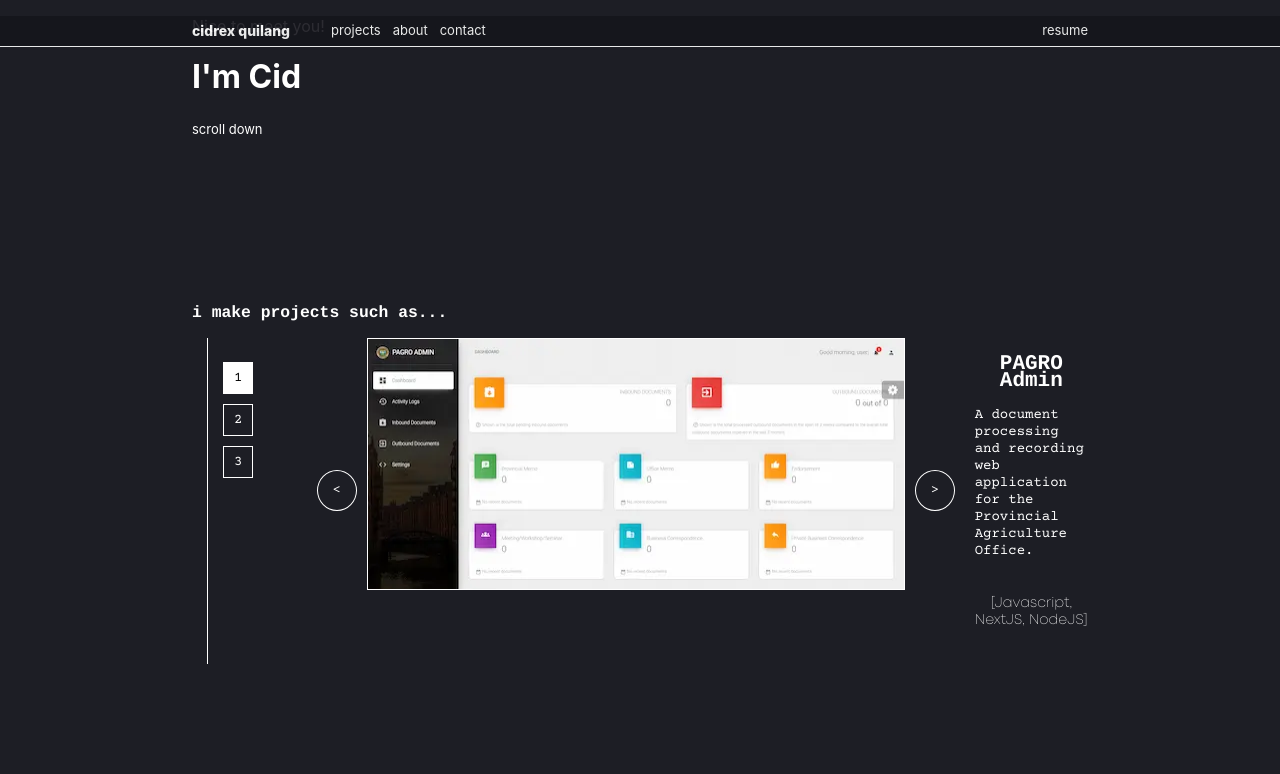
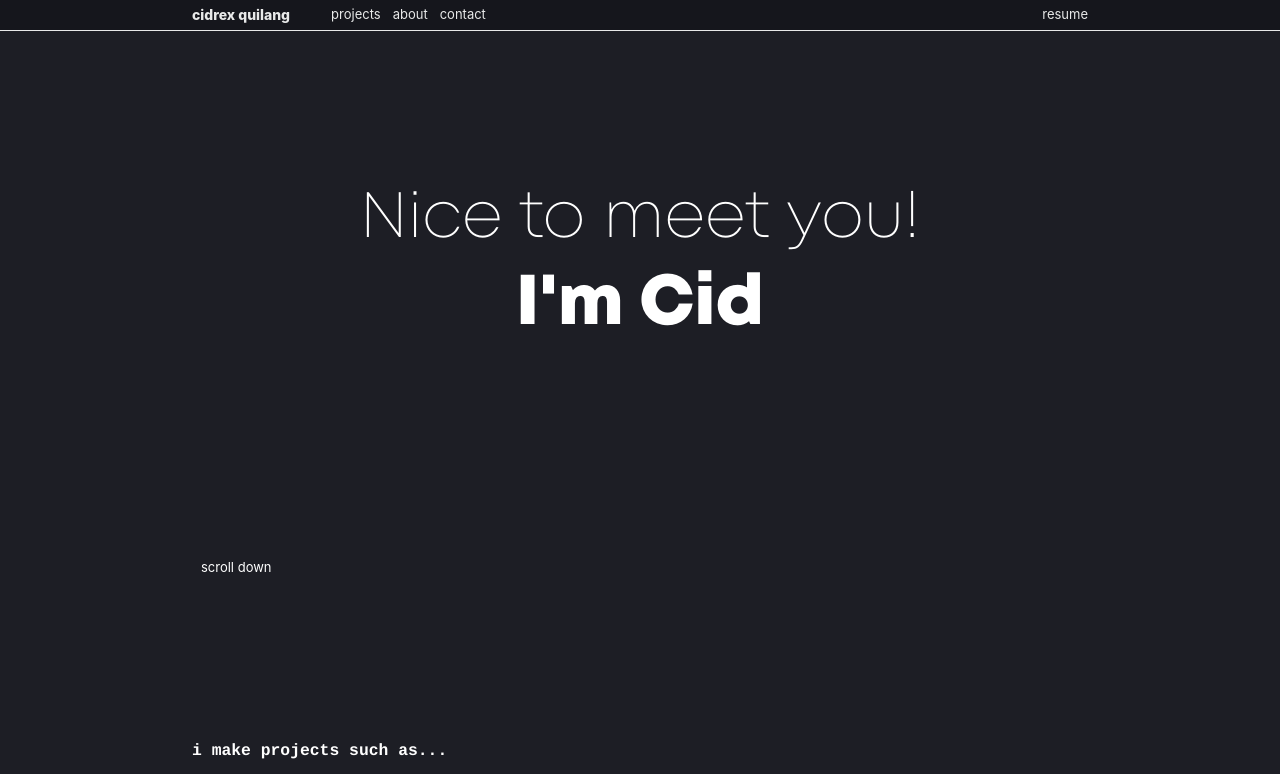
Before and after one commit to hoycid/my-portfolio, a React (Create React App) app: page / in a window 1280 px wide. Shown: the top 774 px of the page. Built offline with nearby package versions, Linux system fonts and the light colour scheme; the HTML template or start-up script is replaced by a standard one.

Commit message:
renamed classes and removed margin

```diff
--- a/src/App.module.css
+++ b/src/App.module.css
@@ -42,7 +42,7 @@ header {
   padding: 0;
 }
 
-.job-title {
+.greeting {
   color: white;
   font-family: "Mont light";
   text-align: center;
@@ -53,13 +53,17 @@ header {
   padding-bottom: 23%;
 }
 
-.job-title h1 {
+.greeting h1 {
   font-size: 5.5vw;
   display: inline;
   font-family: "Mont";
 }
 
-.job-title-scrolldown {
+.greeting p {
+  margin: 0
+}
+
+.greeting-scrolldown {
   text-align: left;
   padding-left: 1%;
   margin: 0;
```
